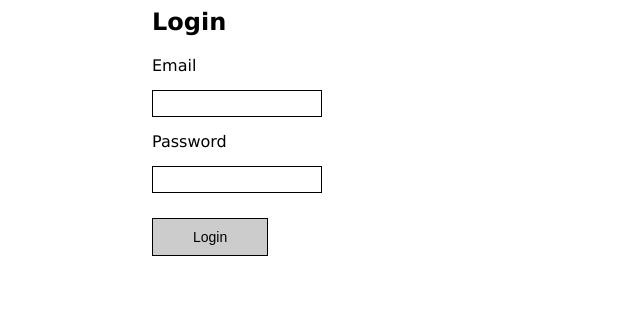
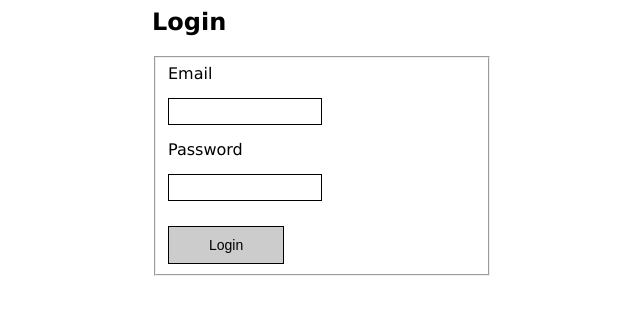
Before and after one commit to gSchool/responsive-login-page, a plain HTML site: page index.html in a window 1280 px wide. Shown: the whole page, without its empty margins (398-1038 px from the left). Drawn offline with nearby package versions, Linux system fonts and the light colour scheme.

Commit message:
added fieldset for some reason

```diff
--- a/index.html
+++ b/index.html
@@ -9,11 +9,13 @@
       <section>
           <form class="signin">
             <h1>Login</h1>
-            <label for="email">Email</label><br>
-            <input type="email" id="email" required><br>
-            <label for="password">Password</label><br>
-            <input type="password" id="password" maxlength="6" required><br>
-            <button type="submit" class="login">Login</button>
+            <fieldset>
+              <label for="email">Email</label><br>
+              <input type="email" id="email" required><br>
+              <label for="password">Password</label><br>
+              <input type="password" id="password" minlength="6" required><br>
+              <button type="submit" class="login">Login</button>
+            </fieldset>
           </form>
       </section>
     </div>
```
